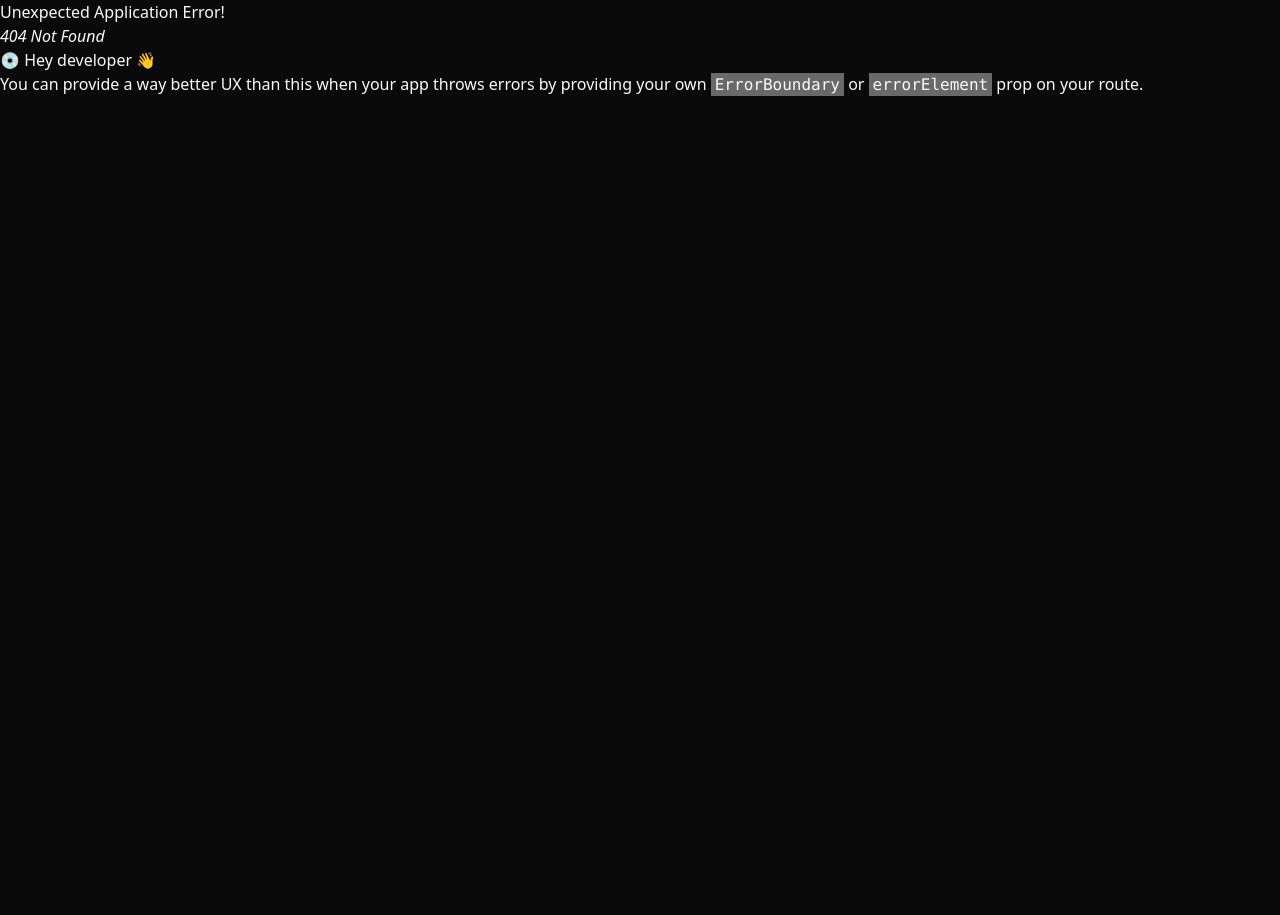
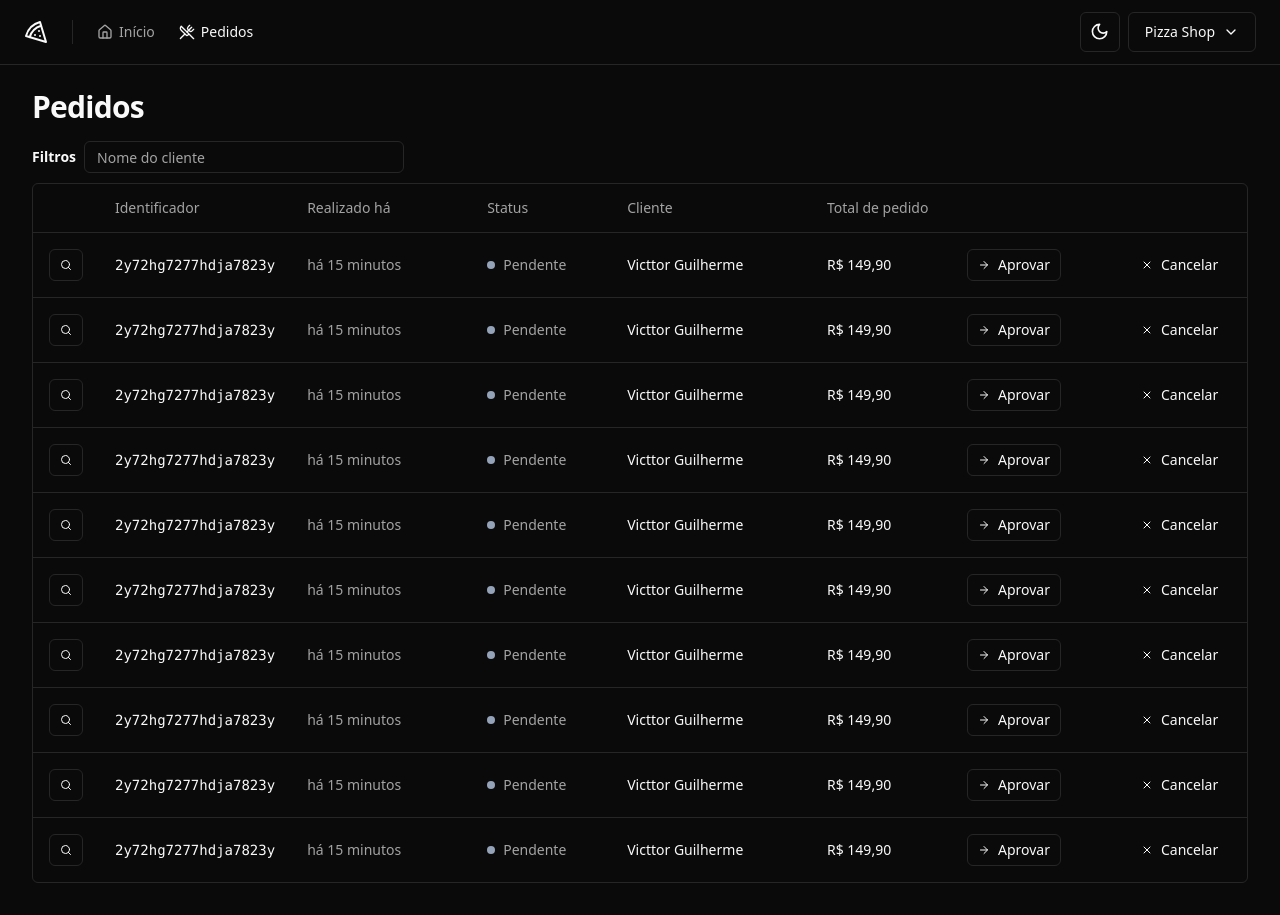
Before and after one commit to Victtor-777/Pizza_Shop, a React app: page /orders in a window 1280 px wide. Before the commit this address had no page. Before the commit the page ends 800 px from the top, so only its background shows below. Built offline with nearby package versions, Linux system fonts and the light colour scheme; the HTML template or start-up script is replaced by a standard one.

Commit message:
Base da tabela de pedidos

```diff
--- a/src/components/ui/button.tsx
+++ b/src/components/ui/button.tsx
@@ -1,8 +1,8 @@
-import * as React from "react"
-import { Slot } from "@radix-ui/react-slot"
-import { cva, type VariantProps } from "class-variance-authority"
+import * as React from "react";
+import { Slot } from "@radix-ui/react-slot";
+import { cva, type VariantProps } from "class-variance-authority";
 
-import { cn } from "@/lib/utils"
+import { cn } from "@/lib/utils";
 
 const buttonVariants = cva(
   "inline-flex items-center justify-center whitespace-nowrap rounded-md text-sm font-medium ring-offset-background transition-colors focus-visible:outline-none focus-visible:ring-2 focus-visible:ring-ring focus-visible:ring-offset-2 disabled:pointer-events-none disabled:opacity-50",
@@ -22,6 +22,7 @@
       size: {
         default: "h-10 px-4 py-2",
         sm: "h-9 rounded-md px-3",
+        xs: "h-8 rounded-md px-2.5",
         lg: "h-11 rounded-md px-8",
         icon: "h-10 w-10",
       },
@@ -30,27 +31,27 @@
       variant: "default",
       size: "default",
     },
-  }
-)
+  },
+);
 
 export interface ButtonProps
   extends React.ButtonHTMLAttributes<HTMLButtonElement>,
     VariantProps<typeof buttonVariants> {
-  asChild?: boolean
+  asChild?: boolean;
 }
 
 const Button = React.forwardRef<HTMLButtonElement, ButtonProps>(
   ({ className, variant, size, asChild = false, ...props }, ref) => {
-    const Comp = asChild ? Slot : "button"
+    const Comp = asChild ? Slot : "button";
     return (
       <Comp
         className={cn(buttonVariants({ variant, size, className }))}
         ref={ref}
         {...props}
       />
-    )
-  }
-)
-Button.displayName = "Button"
+    );
+  },
+);
+Button.displayName = "Button";
 
-export { Button, buttonVariants }
+export { Button, buttonVariants };
--- /dev/null
+++ b/src/components/ui/table.tsx
@@ -0,0 +1,117 @@
+import * as React from "react"
+
+import { cn } from "@/lib/utils"
+
+const Table = React.forwardRef<
+  HTMLTableElement,
+  React.HTMLAttributes<HTMLTableElement>
+>(({ className, ...props }, ref) => (
+  <div className="relative w-full overflow-auto">
+    <table
+      ref={ref}
+      className={cn("w-full caption-bottom text-sm", className)}
+      {...props}
+    />
+  </div>
+))
+Table.displayName = "Table"
+
+const TableHeader = React.forwardRef<
+  HTMLTableSectionElement,
+  React.HTMLAttributes<HTMLTableSectionElement>
+>(({ className, ...props }, ref) => (
+  <thead ref={ref} className={cn("[&_tr]:border-b", className)} {...props} />
+))
+TableHeader.displayName = "TableHeader"
+
+const TableBody = React.forwardRef<
+  HTMLTableSectionElement,
+  React.HTMLAttributes<HTMLTableSectionElement>
+>(({ className, ...props }, ref) => (
+  <tbody
+    ref={ref}
+    className={cn("[&_tr:last-child]:border-0", className)}
+    {...props}
+  />
+))
+TableBody.displayName = "TableBody"
+
+const TableFooter = React.forwardRef<
+  HTMLTableSectionElement,
+  React.HTMLAttributes<HTMLTableSectionElement>
+>(({ className, ...props }, ref) => (
+  <tfoot
+    ref={ref}
+    className={cn(
+      "border-t bg-muted/50 font-medium [&>tr]:last:border-b-0",
+      className
+    )}
+    {...props}
+  />
+))
+TableFooter.displayName = "TableFooter"
+
+const TableRow = React.forwardRef<
+  HTMLTableRowElement,
+  React.HTMLAttributes<HTMLTableRowElement>
+>(({ className, ...props }, ref) => (
+  <tr
+    ref={ref}
+    className={cn(
+      "border-b transition-colors hover:bg-muted/50 data-[state=selected]:bg-muted",
+      className
+    )}
+    {...props}
+  />
+))
+TableRow.displayName = "TableRow"
+
+const TableHead = React.forwardRef<
+  HTMLTableCellElement,
+  React.ThHTMLAttributes<HTMLTableCellElement>
+>(({ className, ...props }, ref) => (
+  <th
+    ref={ref}
+    className={cn(
+      "h-12 px-4 text-left align-middle font-medium text-muted-foreground [&:has([role=checkbox])]:pr-0",
+      className
+    )}
+    {...props}
+  />
+))
+TableHead.displayName = "TableHead"
+
+const TableCell = React.forwardRef<
+  HTMLTableCellElement,
+  React.TdHTMLAttributes<HTMLTableCellElement>
+>(({ className, ...props }, ref) => (
+  <td
+    ref={ref}
+    className={cn("p-4 align-middle [&:has([role=checkbox])]:pr-0", className)}
+    {...props}
+  />
+))
+TableCell.displayName = "TableCell"
+
+const TableCaption = React.forwardRef<
+  HTMLTableCaptionElement,
+  React.HTMLAttributes<HTMLTableCaptionElement>
+>(({ className, ...props }, ref) => (
+  <caption
+    ref={ref}
+    className={cn("mt-4 text-sm text-muted-foreground", className)}
+    {...props}
+  />
+))
+TableCaption.displayName = "TableCaption"
+
+export {
+  Table,
+  TableHeader,
+  TableBody,
+  TableFooter,
+  TableHead,
+  TableRow,
+  TableCell,
+  TableCaption,
+}
--- /dev/null
+++ b/src/pages/app/orders/orders.tsx
@@ -0,0 +1,90 @@
+import { Button } from "@/components/ui/button";
+import { Input } from "@/components/ui/input";
+import {
+  Table,
+  TableBody,
+  TableCell,
+  TableHead,
+  TableHeader,
+  TableRow,
+} from "@/components/ui/table";
+import { ArrowRight, Search, X } from "lucide-react";
+import { Helmet } from "react-helmet-async";
+
+export function Orders() {
+  return (
+    <>
+      <Helmet title="Pedidos" />
+      <div className="flex flex-col gap-4">
+        <h1 className="text-3xl font-bold tracking-tight">Pedidos</h1>
+      </div>
+      <div className="space-y-2.5">
+        <form className="flex items-center gap-2">
+          <span className="text-sm font-semibold">Filtros</span>
+          <Input placeholder="Nome do cliente" className="h-8 w-[320px]" />
+        </form>
+
+        <div className="rounded-md border">
+          <Table>
+            <TableHeader>
+              <TableRow>
+                <TableHead className="w-[64px]"></TableHead>
+                <TableHead className="w-[140px]">Identificador</TableHead>
+                <TableHead className="w-[180px]">Realizado há</TableHead>
+                <TableHead className="w-[140px]">Status</TableHead>
+                <TableHead>Cliente</TableHead>
+                <TableHead className="w-[140px]">Total de pedido</TableHead>
+                <TableHead className="w-[164px]"></TableHead>
+                <TableHead className="w-[132px]"></TableHead>
+              </TableRow>
+            </TableHeader>
+            <TableBody>
+              {Array.from({ length: 10 }).map((_, i) => {
+                return (
+                  <TableRow key={i}>
+                    <TableCell>
+                      <Button variant="outline" size="xs">
+                        <Search className="h-3 w-3" />
+                        <span className="sr-only">Detalhes do pedido</span>
+                      </Button>
+                    </TableCell>
+                    <TableCell className="font-mono text-sm font-medium">
+                      2y72hg7277hdja7823y
+                    </TableCell>
+                    <TableCell className="text-muted-foreground">
+                      há 15 minutos
+                    </TableCell>
+                    <TableCell>
+                      <div className="flex items-center gap-2">
+                        <span className="h-2 w-2 rounded-full bg-slate-400" />
+                        <span className="font-medium text-muted-foreground">
+                          Pendente
+                        </span>
+                      </div>
+                    </TableCell>
+                    <TableCell className="font-medium">
+                      Victtor Guilherme
+                    </TableCell>
+                    <TableCell className="font-medium">R$ 149,90</TableCell>
+                    <TableCell className="">
+                      <Button variant="outline" size="xs">
+                        <ArrowRight className="mr-2 h-3 w-3" />
+                        Aprovar
+                      </Button>
+                    </TableCell>
+                    <TableCell className="">
+                      <Button variant="ghost" size="xs">
+                        <X className="mr-2 h-3 w-3" />
+                        Cancelar
+                      </Button>
+                    </TableCell>
+                  </TableRow>
+                );
+              })}
+            </TableBody>
+          </Table>
+        </div>
+      </div>
+    </>
+  );
+}
--- a/src/routes.tsx
+++ b/src/routes.tsx
@@ -4,12 +4,16 @@
 import { AppLayout } from "./pages/_layouts/app";
 import { AuthLayout } from "./pages/_layouts/auth";
 import { SignUp } from "./pages/auth/sign-up";
+import { Orders } from "./pages/app/orders/orders";
 
 export const router = createBrowserRouter([
   {
     path: "/",
     element: <AppLayout />,
-    children: [{ path: "/", element: <Dashboard /> }],
+    children: [
+      { path: "/", element: <Dashboard /> },
+      { path: "/orders", element: <Orders /> },
+    ],
   },
   {
     path: "/",
```
